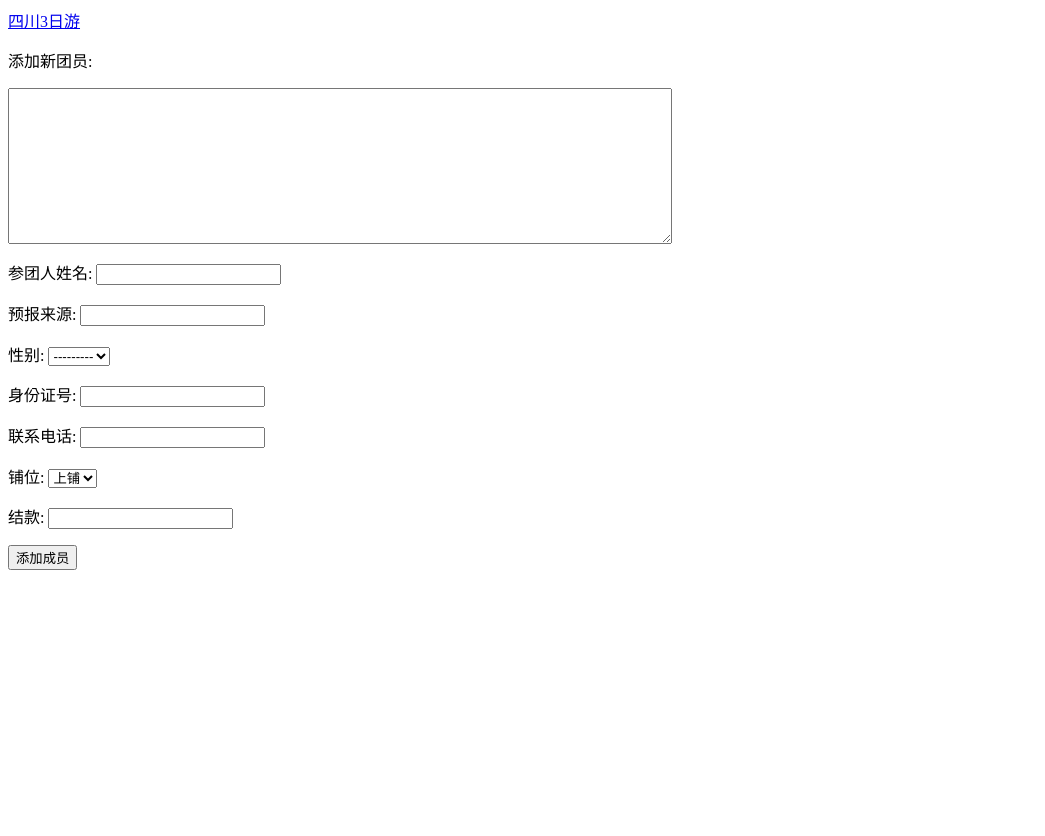
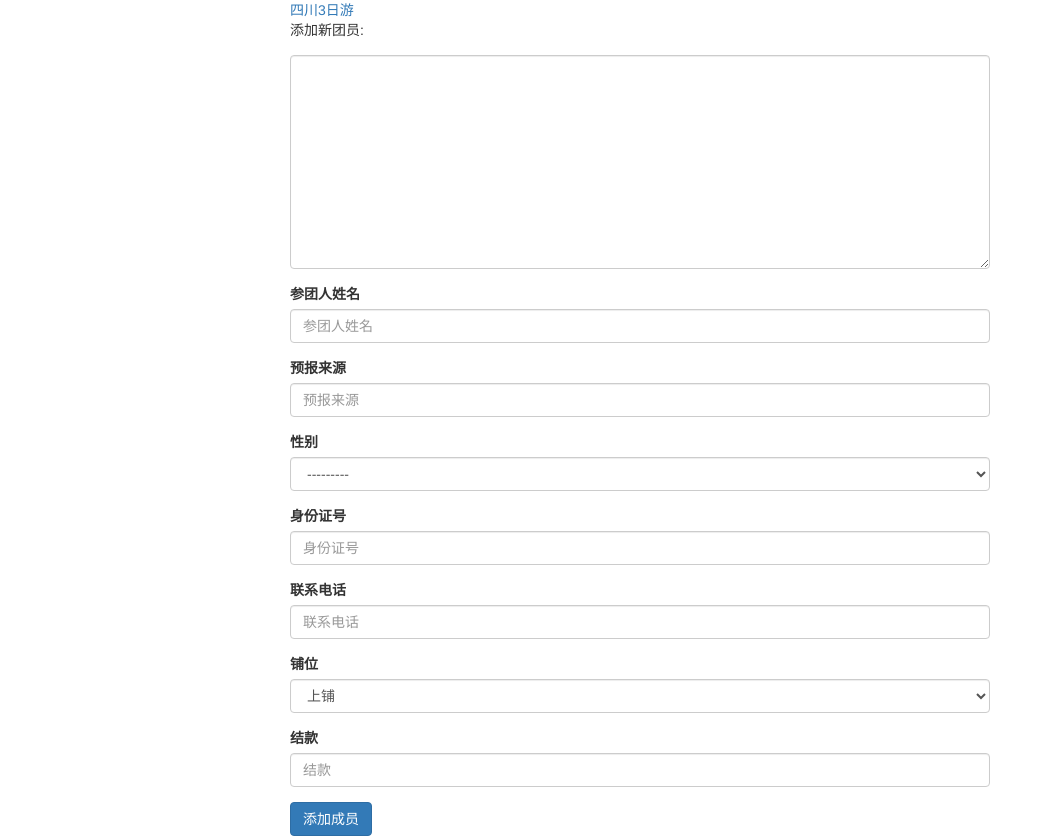
Before and after one commit to cactusboy/lyoa, a Django app: page /new_entry/1/ in a window 1280 px wide. Shown: the whole page, without its empty margins (0-1045 px from the left). Before the commit the page ends 570 px from the top, so only its background shows below. Run offline with Django 3.2, Linux system fonts and the light colour scheme; a user stored in the database is signed in; data comes from the database, SQL or seed files in the repository; both versions use the stored data as it was after the commit; some libraries are stand-ins or nearby versions.

Commit message:
确认书日期及其他页面样式

```diff
--- a/learning_log/settings.py
+++ b/learning_log/settings.py
@@ -39,6 +39,7 @@ INSTALLED_APPS = [
     'learning_logs',
     'users',
     # third party app
+    'bootstrap4',
     'bootstrap3',
 ]
 
--- a/learning_logs/models.py
+++ b/learning_logs/models.py
@@ -45,7 +45,6 @@ class Entry(models.Model):
     # 外键，一对多关系，on_delete=models.CASCADE是级联删除，verbose_name是显示的名称
     topic = models.ForeignKey(Topic, on_delete=models.CASCADE, verbose_name='旅行团名称')
     # TypeError: __init__() missing 1 required positional argument: 'on_delete'
-    text = models.TextField('备注')
     date_added = models.DateField('入团时间', auto_now_add=True)
     # 参团人姓名
     name = models.CharField('参团人姓名', max_length=50)
@@ -61,6 +60,7 @@ class Entry(models.Model):
     bunk = models.CharField('铺位', max_length=4, choices=bed_choices, default='上铺')
     # 结款
     money = models.DecimalField('结款', max_digits=8, decimal_places=2)
+    text = models.TextField('备注')
 
     class Meta(object):
         verbose_name_plural = '参团人员'
--- a/templates/learning_logs/new_entry.html
+++ b/templates/learning_logs/new_entry.html
@@ -1,15 +1,30 @@
+{% load bootstrap3 %}
+<head>
+    {% bootstrap_css %}
+    {% bootstrap_javascript %}
+    <style>
+        #div_b {
+            margin-left: auto;
+            margin-right: auto;
+            position: relative;
+            /*border: 1px solid #000099;*/
+            width: 700px;
+            height: 800px;
+        }
+    </style>
+</head>
 
-
-{% block content%}
-
+{% block content %}
+<div id="div_b">
     <a href="{% url 'learning_logs:topic' topic.id %}">{{ topic }}</a>
-
 
     <p>添加新团员:</p>
 
     <form action="{% url 'learning_logs:new_entry' topic.id %}" method="post">
         {% csrf_token %}
-        {{ form.as_p }}
-        <button name="submit">添加成员</button>
+
+        {% bootstrap_form form %}
+        <button name="submit" class="btn btn-primary">添加成员</button>
     </form>
-{% endblock content%}
+</div>
+{% endblock content %}
--- a/templates/learning_logs/table1.html
+++ b/templates/learning_logs/table1.html
@@ -96,7 +96,7 @@
     <div id="divhtext">
         <p>TO:<input type="text" oninput="search(this.value)"/>T/F:</p>
         <p>FORM:&nbsp;&nbsp; 翥翔之旅&nbsp; &nbsp; /F:024-82398828</p>
-        <P>贵社<label id="TOTAL_DATA"></label>参加我社组织的<span>"{{ tables }}"</span>旅行团，</P>
+        <P>贵社<label id="TOTAL_DATA"></label>参加我社组织的<span>{{ tables.date_start|date:'M d' }}日</span><span>"{{ tables }}"</span>旅行团，</P>
         <p>名单已传至我社，我社会按贵社要求操作，敬请放心！</p>
     </div>
     <!-- 表格的样式及定义-->
--- a/templates/learning_logs/topics.html
+++ b/templates/learning_logs/topics.html
@@ -1,5 +1,4 @@
 {% load staticfiles %}
-
 <!DOCTYPE html>
 <!-- saved from url=(0104)file:///F:/temp/%E6%96%B0%E5%BB%BA%E6%96%87%E4%BB%B6%E5%A4%B9/%E7%A6%8F%E5%88%A9%E5%A4%A7%E5%8E%851.html -->
 <html lang="en">
```
Also changed, not shown: templates/learning_logs/new_topic.html (+14 -6 lines), templates/learning_logs/table.html (+16 -5 lines), db.sqlite3.
